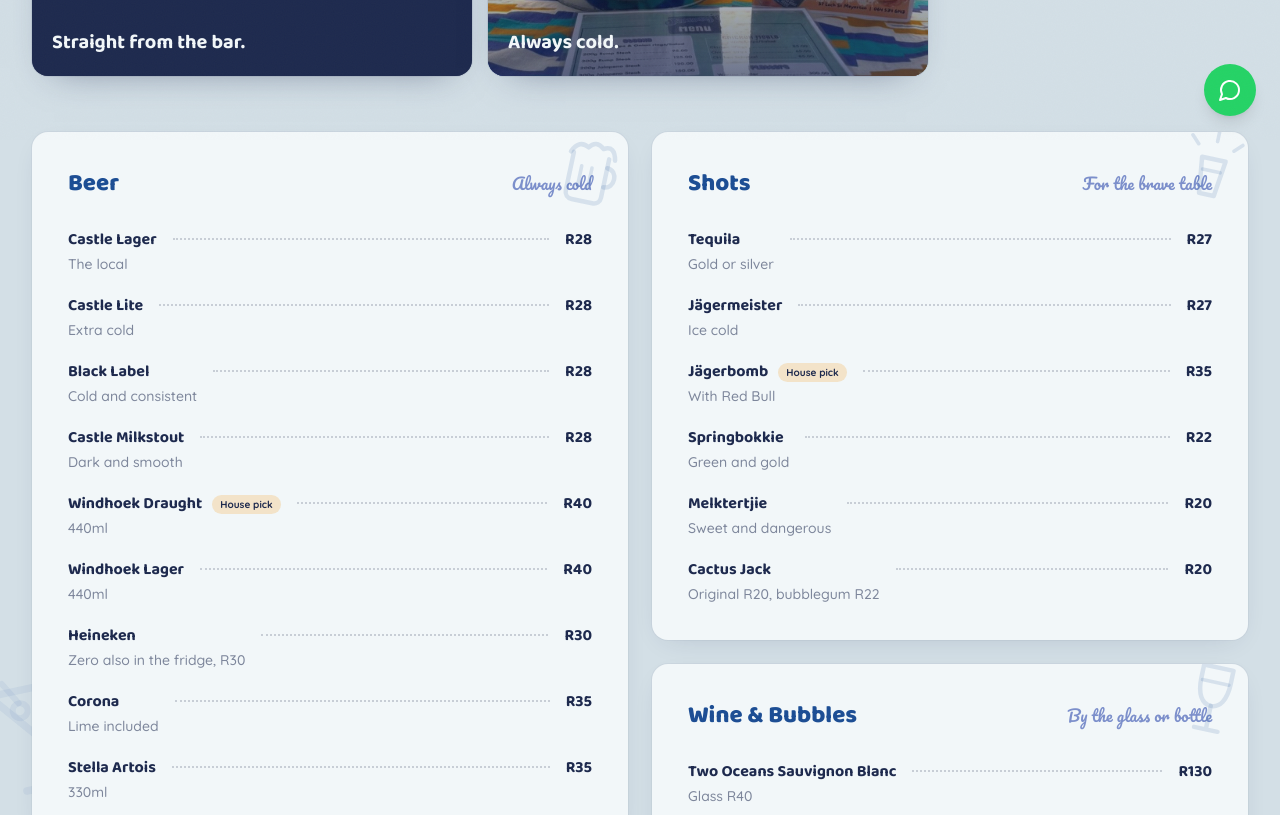
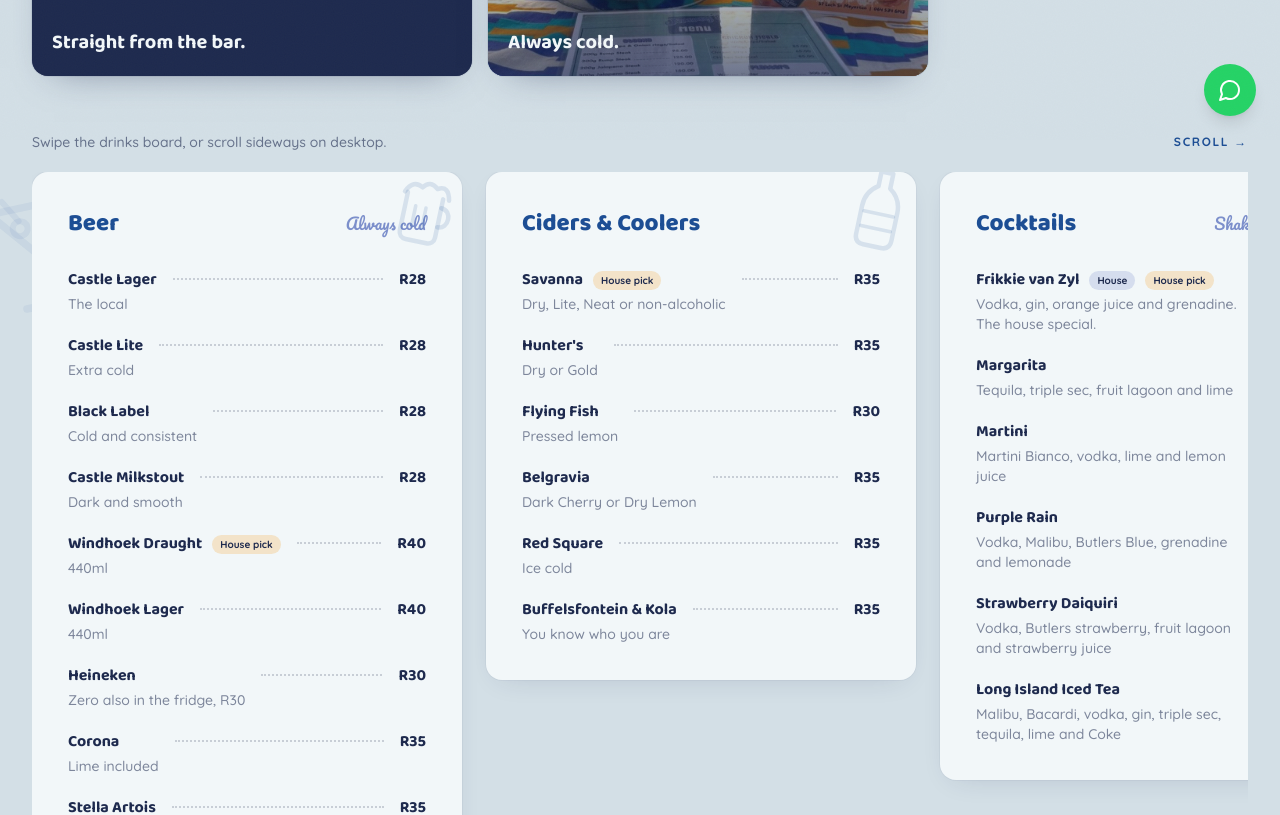
Before and after one commit to streamline-autmations/jimmys-burger-bar, a React (Vite) app: page /drinks in a window 1280 px wide. Shown: the part 660-1475 px from the top of the page. Built offline with nearby package versions, Linux system fonts and the light colour scheme; grey boxes are pictures that could not be loaded.

Commit message:
Improve menu rails and burger cursor

```diff
--- a/src/components/TextCursor.tsx
+++ b/src/components/TextCursor.tsx
@@ -46,9 +46,7 @@
             animate={{ opacity: 0.95, scale: 1, x: point.x, y: point.y, rotate: point.angle }}
             exit={{ opacity: 0, scale: 0.25 }}
             transition={{ duration: 0.32, ease: 'easeOut' }}
-          >
-            🍔
-          </motion.span>
+          />
         ))}
       </AnimatePresence>
     </div>
--- a/src/index.css
+++ b/src/index.css
@@ -85,7 +85,11 @@
   position: fixed;
   left: -0.75rem;
   top: -0.75rem;
-  font-size: 1.35rem;
+  width: 2.1rem;
+  height: 1.45rem;
+  background: rgb(var(--color-accent));
+  -webkit-mask: url('/images/burger-layers/burger-complete.webp') center / contain no-repeat;
+  mask: url('/images/burger-layers/burger-complete.webp') center / contain no-repeat;
   filter: drop-shadow(0 4px 5px rgb(var(--color-ink) / 0.28));
 }
 
@@ -111,7 +115,7 @@
 
 /* The menu is a rail on every viewport. Horizontal movement is explicit,
    while vertical page scroll remains native on phones. */
-.menu-rail { touch-action: pan-y; }
+.horizontal-rail { touch-action: pan-y; overscroll-behavior-x: contain; }
 
 /* Marquee band: two identical tracks each shift one full width, so the loop
    is seamless. GPU-only (transform), no JS. */
--- /dev/null
+++ b/src/lib/useHorizontalWheel.ts
@@ -0,0 +1,22 @@
+import { useEffect, type RefObject } from 'react';
+
+// Makes a horizontal rail behave naturally with a mouse wheel or trackpad.
+// Touch users still use the browser's native horizontal swipe.
+export function useHorizontalWheel<T extends HTMLElement>(ref: RefObject<T | null>) {
+  useEffect(() => {
+    const rail = ref.current;
+    if (!rail) return;
+
+    const onWheel = (event: WheelEvent) => {
+      if (rail.scrollWidth <= rail.clientWidth) return;
+      const distance = Math.abs(event.deltaX) > Math.abs(event.deltaY) ? event.deltaX : event.deltaY;
+      if (!distance) return;
+      event.preventDefault();
+      event.stopPropagation();
+      rail.scrollBy({ left: distance, behavior: 'smooth' });
+    };
+
+    rail.addEventListener('wheel', onWheel, { passive: false });
+    return () => rail.removeEventListener('wheel', onWheel);
+  }, [ref]);
+}
--- a/src/lib/useLenis.ts
+++ b/src/lib/useLenis.ts
@@ -18,6 +18,9 @@
     const lenis = new Lenis({
       duration: 1.1,
       easing: (t: number) => 1 - Math.pow(1 - t, 3),
+      // Let the menu/drinks rails keep native touch swiping. Lenis still owns
+      // every other scroll interaction on the page.
+      prevent: (node) => node.classList?.contains('horizontal-rail') ?? false,
     });
 
     lenis.on('scroll', ScrollTrigger.update);
--- a/src/pages/Drinks.tsx
+++ b/src/pages/Drinks.tsx
@@ -1,10 +1,11 @@
-import React from 'react';
+import React, { useRef } from 'react';
 import { motion } from 'framer-motion';
 import { config } from '../config';
 import { Starburst } from '../components/Starburst';
 import { fadeInUp, staggerContainer, riseChild } from '../lib/motion';
 import { Doodle } from '../components/Doodle';
 import { RevealHeading } from '../components/RevealHeading';
+import { useHorizontalWheel } from '../lib/useHorizontalWheel';
 
 const CATEGORY_DOODLES: Record<string, string> = {
   Beer: 'beer',
@@ -17,6 +18,8 @@
 
 export const Drinks: React.FC = () => {
   const { drinks } = config;
+  const drinksRailRef = useRef<HTMLDivElement>(null);
+  useHorizontalWheel(drinksRailRef);
 
   return (
     <div className="pt-28 min-h-screen relative">
@@ -46,19 +49,24 @@
             <span className="absolute left-5 bottom-5 text-surface font-display font-bold text-xl">Always cold.</span>
           </div>
         </motion.div>
+        <div className="flex items-center justify-between gap-4 mb-5">
+          <p className="text-sm text-ink/60">Swipe the drinks board, or scroll sideways on desktop.</p>
+          <span className="hidden md:block text-xs font-bold tracking-[0.14em] uppercase text-primary">Scroll →</span>
+        </div>
         {/* Drinks board */}
         <motion.div
+          ref={drinksRailRef}
           variants={staggerContainer}
           initial="initial"
           whileInView="whileInView"
           viewport={{ once: true, amount: 0.05 }}
-          className="columns-1 lg:columns-2 gap-6"
+          className="horizontal-rail flex items-start gap-4 md:gap-6 overflow-x-auto scrollbar-hide snap-x snap-mandatory pb-5 -mx-4 px-4 md:mx-0 md:px-0"
         >
           {drinks.categories.map((category) => (
             <motion.div
               key={category.name}
               variants={riseChild}
-              className="relative overflow-hidden bg-surface rounded-2xl p-8 md:p-9 shadow-[0_8px_30px_-14px_rgb(var(--color-ink)/0.2)] ring-1 ring-ink/[0.04] break-inside-avoid mb-6"
+              className="relative self-start shrink-0 w-[min(86vw,380px)] md:w-[430px] overflow-hidden bg-surface rounded-2xl p-7 md:p-9 shadow-[0_8px_30px_-14px_rgb(var(--color-ink)/0.2)] ring-1 ring-ink/[0.04] snap-start"
             >
               {CATEGORY_DOODLES[category.name] && (
                 <Doodle
--- a/src/pages/Home.tsx
+++ b/src/pages/Home.tsx
@@ -257,11 +257,8 @@
       {/* ============ Story: the place after the plate ============ */}
       <section className="py-20 md:py-28 bg-surface overflow-hidden">
         <div className="max-w-7xl mx-auto px-4 md:px-8 grid grid-cols-1 lg:grid-cols-2 gap-12 lg:gap-20 items-center">
-          <motion.div {...fadeInUp} className="relative min-h-[480px] md:min-h-[620px] order-2 lg:order-1">
-            <img src="/images/campaign/atmosphere.webp" alt="Atmosphere at Jimmy's Burger Bar" loading="lazy" className="absolute top-0 left-0 w-[78%] h-[78%] object-cover" />
-            <div className="absolute right-0 bottom-0 w-[54%] h-[56%] bg-primary border-[10px] border-surface shadow-xl shadow-ink/20 flex items-center justify-center p-6">
-              <img src="/images/jimmys-logo-2.png" alt="Jimmy's Burger Bar logo" loading="lazy" className="max-h-full max-w-full object-contain" />
-            </div>
+          <motion.div {...fadeInUp} className="relative min-h-[420px] md:min-h-[620px] order-2 lg:order-1 rounded-2xl overflow-hidden jimmy-media-frame">
+            <img src="/images/jimmys-logo-2.png" alt="Jimmy's Burger Bar burgers and logo" loading="lazy" className="absolute inset-0 w-full h-full object-cover" />
           </motion.div>
           <motion.div {...fadeInUp} className="order-1 lg:order-2">
             <span className="text-xs font-bold tracking-[0.16em] uppercase text-primary">More than a quick stop</span>
--- a/src/pages/Menu.tsx
+++ b/src/pages/Menu.tsx
@@ -1,4 +1,4 @@
-import React, { useState } from 'react';
+import React, { useRef, useState } from 'react';
 import { motion } from 'framer-motion';
 import { Download, ShoppingBag } from 'lucide-react';
 import { Link } from 'react-router-dom';
@@ -6,6 +6,7 @@
 import { fadeInUp, staggerContainer, riseChild } from '../lib/motion';
 import { RevealHeading } from '../components/RevealHeading';
 import { Doodle } from '../components/Doodle';
+import { useHorizontalWheel } from '../lib/useHorizontalWheel';
 
 // Chalk-sketch watermark per category, drawn in Jimmy's royal blue.
 const CATEGORY_DOODLES: Record<string, string> = {
@@ -25,6 +26,8 @@
 export const Menu: React.FC = () => {
   const [activeCategory, setActiveCategory] = useState(config.menu.categories[0].name);
   const [isGeneratingPdf, setIsGeneratingPdf] = useState(false);
+  const menuRailRef = useRef<HTMLDivElement>(null);
+  useHorizontalWheel(menuRailRef);
 
   // jsPDF (and its transitive html2canvas/purify deps) is a heavy library
   // that only a fraction of visitors will ever trigger, so it's dynamically
@@ -123,15 +126,16 @@
 
       <div className="max-w-7xl mx-auto px-4 md:px-8 py-16 overflow-hidden">
         <div className="flex items-center justify-between gap-4 mb-5">
-          <p className="text-sm text-ink/60">Browse the board sideways — each card is one part of the menu.</p>
-          <span className="hidden md:block text-xs font-bold tracking-[0.14em] uppercase text-primary">Scroll or drag →</span>
+          <p className="text-sm text-ink/60">Swipe on phone. Scroll, trackpad or drag on desktop.</p>
+          <span className="hidden md:block text-xs font-bold tracking-[0.14em] uppercase text-primary">Scroll →</span>
         </div>
         <motion.div
+          ref={menuRailRef}
           variants={staggerContainer}
           initial="initial"
           whileInView="whileInView"
           viewport={{ once: true, amount: 0.02 }}
-          className="menu-rail flex items-start gap-4 md:gap-6 overflow-x-auto scrollbar-hide snap-x snap-mandatory pb-5 -mx-4 px-4 md:mx-0 md:px-0"
+          className="horizontal-rail flex items-start gap-4 md:gap-6 overflow-x-auto scrollbar-hide snap-x snap-mandatory pb-5 -mx-4 px-4 md:mx-0 md:px-0"
         >
           {config.menu.categories.map((category) => (
             <motion.section
```
